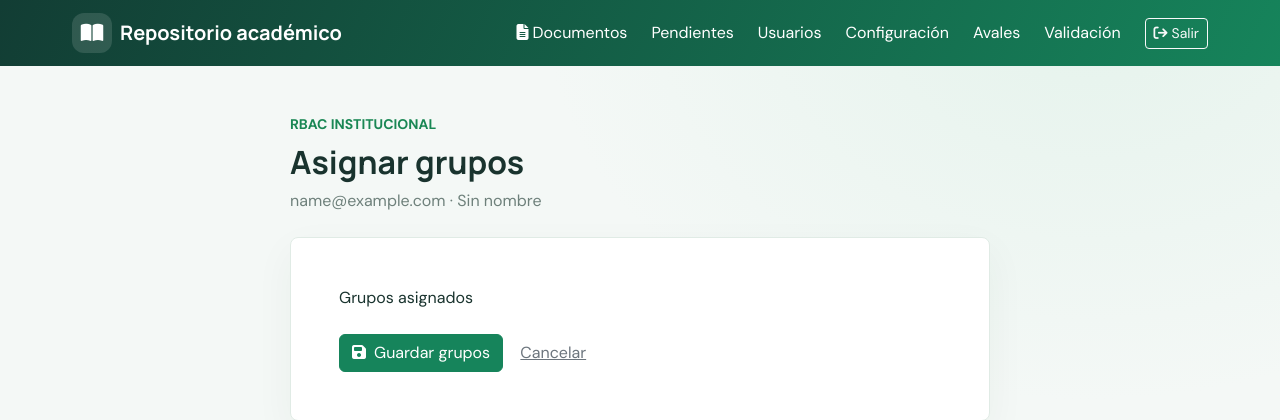
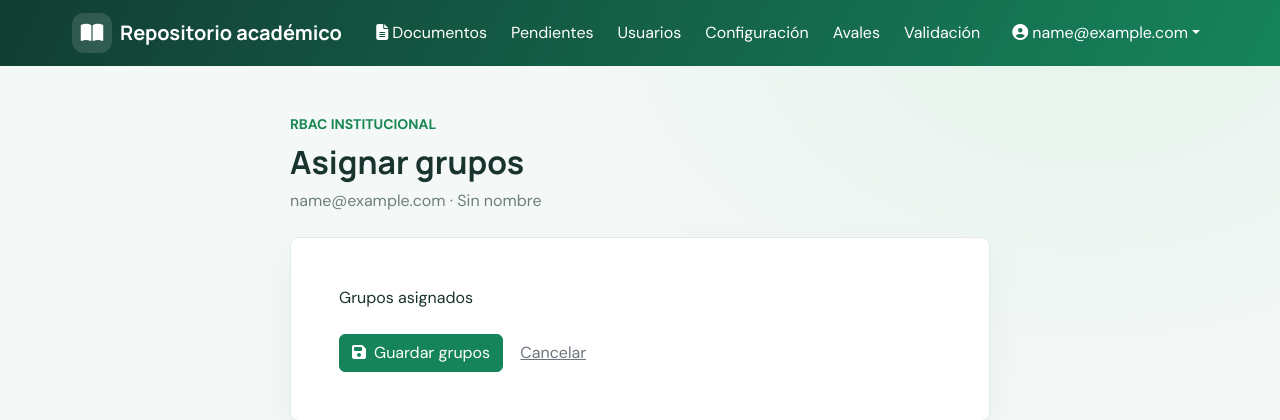
Before and after one commit to ziul17102000/RepositorioSemantico, a Django app: page /repositorio/gestion/1/grupos/ in a window 1280 px wide. Shown: the top 420 px of the page. Run offline with Django 5.2, Linux system fonts and the light colour scheme; the visitor is signed in with stand-in values (Sample User, id 1); data comes from the database, SQL or seed files in the repository; data that the repository does not hold is empty; some libraries are stand-ins or nearby versions.

Commit message:
feat: añadir perfil y menu de usuario

```diff
--- a/TG/RepositorioSemantico/repositorio_dashboard/templates/repositorio_dashboard/base_repositorio.html
+++ b/TG/RepositorioSemantico/repositorio_dashboard/templates/repositorio_dashboard/base_repositorio.html
@@ -46,7 +46,7 @@
         {% if es_administrador %}<li class="nav-item"><a class="nav-link" href="{% url 'repositorio_usuarios:usuarios' %}">Usuarios</a></li><li class="nav-item"><a class="nav-link" href="{% url 'repositorio_config:editar' %}">Configuración</a></li>{% endif %}
         {% if perms.repositorio_documentos.puede_avalar_documento %}<li class="nav-item"><a class="nav-link" href="{% url 'repositorio_documentos:avales' %}">Avales</a></li>{% endif %}
         {% if perms.repositorio_documentos.puede_validar_academicamente %}<li class="nav-item"><a class="nav-link" href="{% url 'repositorio_documentos:validacion' %}">Validación</a></li>{% endif %}
-        <li class="nav-item ms-lg-2"><form method="post" action="{% url 'repositorio_usuarios:logout' %}">{% csrf_token %}<button class="btn btn-sm btn-outline-light" type="submit"><i class="fa-solid fa-arrow-right-from-bracket me-1"></i>Salir</button></form></li>
+        <li class="nav-item dropdown ms-lg-2"><a class="nav-link dropdown-toggle" href="#" role="button" data-bs-toggle="dropdown" aria-expanded="false"><i class="fa-solid fa-circle-user me-1"></i>{{ request.user.get_short_name }}</a><ul class="dropdown-menu dropdown-menu-end"><li><a class="dropdown-item" href="{% url 'repositorio_usuarios:perfil' %}"><i class="fa-solid fa-user me-2"></i>Mi perfil</a></li><li><hr class="dropdown-divider"></li><li><form method="post" action="{% url 'repositorio_usuarios:logout' %}">{% csrf_token %}<button class="dropdown-item" type="submit"><i class="fa-solid fa-arrow-right-from-bracket me-2"></i>Cerrar sesión</button></form></li></ul></li>
       {% else %}
         <li class="nav-item ms-lg-2"><a class="btn btn-sm btn-light text-success" href="{% url 'repositorio_usuarios:login' %}"><i class="fa-solid fa-right-to-bracket me-1"></i>Iniciar sesión</a></li>
       {% endif %}
--- /dev/null
+++ b/TG/RepositorioSemantico/repositorio_usuarios/templates/repositorio_usuarios/perfil.html
@@ -0,0 +1 @@
+{% extends 'repositorio_dashboard/base_repositorio.html' %}{% block title %}Mi perfil{% endblock %}{% block content %}<div class="welcome mx-auto" style="max-width:680px"><p class="text-success fw-bold text-uppercase small mb-2">Cuenta institucional</p><h1 class="h2 fw-bold">Mi perfil</h1><section class="surface p-4 p-md-5 mt-4"><dl class="row mb-0"><dt class="col-sm-4 text-muted">Nombre</dt><dd class="col-sm-8">{{ request.user.nombre_completo|default:'Sin registrar' }}</dd><dt class="col-sm-4 text-muted">Correo</dt><dd class="col-sm-8">{{ request.user.email }}</dd><dt class="col-sm-4 text-muted">Cédula</dt><dd class="col-sm-8">{{ request.user.cedula|default:'Sin registrar' }}</dd><dt class="col-sm-4 text-muted">Grupos</dt><dd class="col-sm-8">{% for grupo in user_groups %}<span class="badge text-bg-light border">{{ grupo }}</span> {% empty %}Sin grupo{% endfor %}</dd></dl></section></div>{% endblock %}
--- a/TG/RepositorioSemantico/repositorio_usuarios/urls.py
+++ b/TG/RepositorioSemantico/repositorio_usuarios/urls.py
@@ -6,6 +6,7 @@ app_name = "repositorio_usuarios"
 urlpatterns = [
     path("login/", views.login_view, name="login"),
     path("logout/", views.logout_view, name="logout"),
+    path("perfil/", views.perfil, name="perfil"),
     path("registro/", views.registro_estudiante, name="registro"),
     path("pendientes/", views.lista_estudiantes_pendientes, name="pendientes"),
     path("aprobar/<int:pk>/", views.aprobar_estudiante, name="aprobar"),
--- a/TG/RepositorioSemantico/repositorio_usuarios/views.py
+++ b/TG/RepositorioSemantico/repositorio_usuarios/views.py
@@ -38,6 +38,11 @@ def logout_view(request):
 	logout(request)
 	messages.info(request, "Sesión cerrada correctamente.")
 	return redirect("repositorio_usuarios:login")
+
+
+@login_required
+def perfil(request):
+	return render(request, "repositorio_usuarios/perfil.html")
 
 
 def registro_estudiante(request):
```
